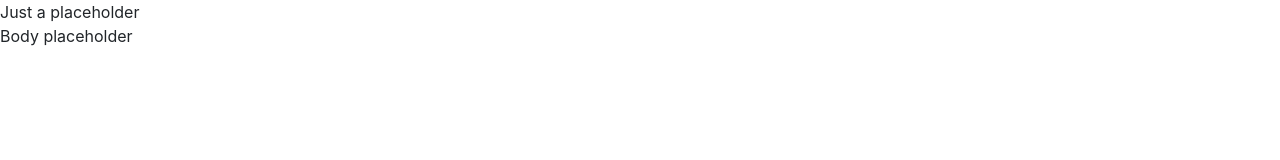
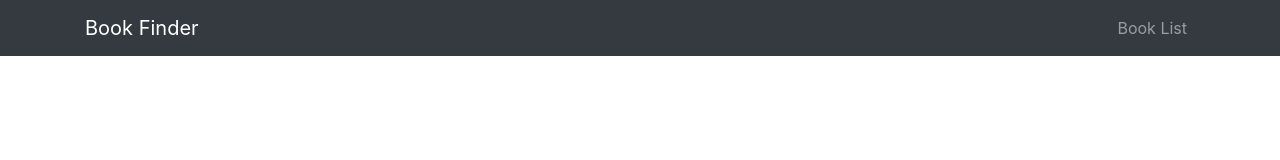
Before and after one commit to Veraclins/Book-Finder, a plain HTML site: page index.html in a window 1280 px wide. Drawn offline with nearby package versions, Linux system fonts and the light colour scheme.

Commit message:
Created header nav

```diff
--- a/index.html
+++ b/index.html
@@ -9,9 +9,18 @@
 </head>
 <body>
     <header>
-        <nav>
-            Just a placeholder
-        </nav>
+        <nav class="navbar fixed-top navbar-expand-lg navbar-dark bg-dark fixed-top">
+            <div class="container">
+              <a class="navbar-brand" href="index.html">Book Finder</a>
+              <div class="collapse navbar-collapse" id="navbarResponsive">
+                <div class="navbar-nav ml-auto">
+                  <div class="nav-item">
+                    <a class="nav-link" href="library.html">Book List</a>
+                  </div>
+                </div>
+              </div>
+            </div>
+          </nav>
     </header>
     <main>
         <p>Body placeholder</p>
```
